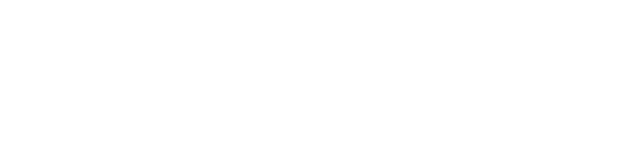
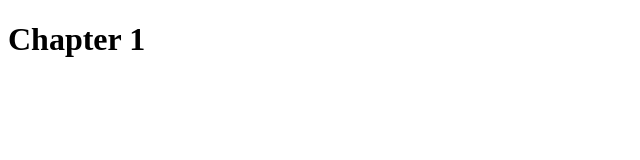
Before and after one commit to kuldeep0753/Revision, a plain HTML site: page index.htm in a window 1280 px wide. Shown: the whole page, without its empty margins (0-640 px from the left). Drawn offline with Linux system fonts and the light colour scheme.

Commit message:
chapter1

```diff
--- a/index.htm
+++ b/index.htm
@@ -6,6 +6,6 @@
     <title>Revision</title>
 </head>
 <body>
-
+    <h1>Chapter 1</h1>
 </body>
 </html>
```
